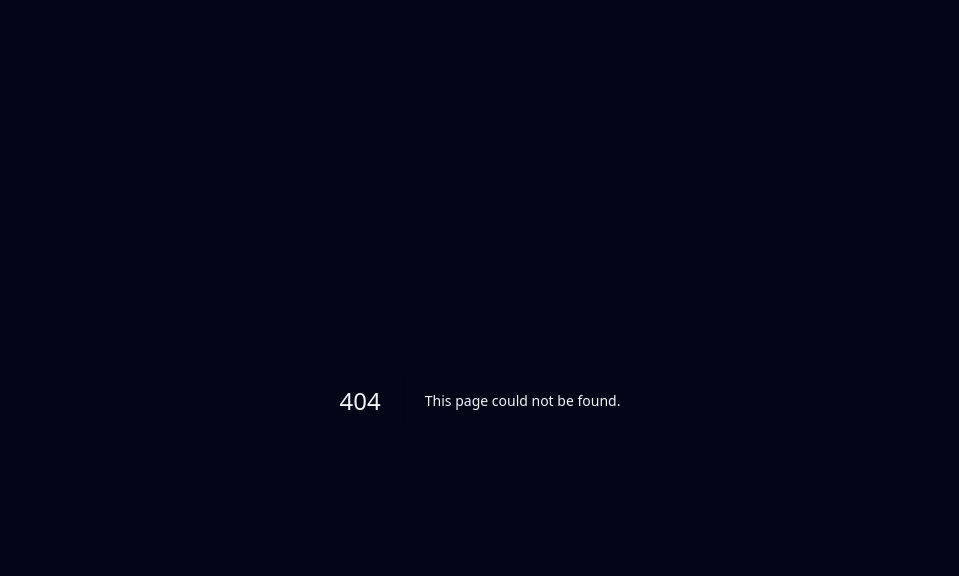
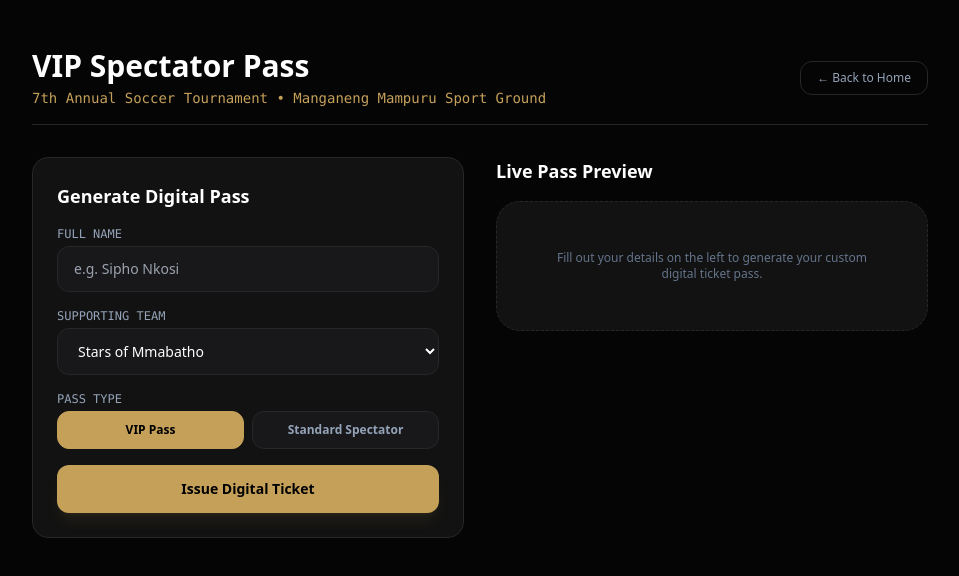
Before and after one commit to Belligerent15/kfc95--hub, a Next.js app: page /tickets in a window 1280 px wide. Before the commit this address had no page. Shown: the top 576 px of the page, without its empty margins (160-1119 px from the left). Built offline with nearby package versions, Linux system fonts and the light colour scheme.

Commit message:
feat: add digital VIP ticket generator page with QR code integration

```diff
--- a/package.json
+++ b/package.json
@@ -13,6 +13,7 @@
     "clsx": "^2.1.0",
     "lucide-react": "^0.344.0",
     "next": "14.1.0",
+    "qrcode.react": "^4.2.0",
     "react": "^18.2.0",
     "react-dom": "^18.2.0",
     "tailwind-merge": "^2.2.1"
--- /dev/null
+++ b/src/app/tickets/page.tsx
@@ -0,0 +1,177 @@
+'use client'
+
+import React, { useState } from 'react'
+import { QRCodeSVG } from 'qrcode.react'
+
+export default function TicketsPage() {
+  const [holderName, setHolderName] = useState('')
+  const [selectedTeam, setSelectedTeam] = useState('Stars of Mmabatho')
+  const [ticketTier, setTicketTier] = useState('VIP Pass')
+  const [generatedTicket, setGeneratedTicket] = useState<{
+    id: string
+    name: string
+    team: string
+    tier: string
+    issuedAt: string
+  } | null>(null)
+
+  const handleGenerate = (e: React.FormEvent) => {
+    e.preventDefault()
+    if (!holderName.trim()) return
+
+    const randomId = 'KFC95-' + Math.floor(100000 + Math.random() * 900000)
+    setGeneratedTicket({
+      id: randomId,
+      name: holderName,
+      team: selectedTeam,
+      tier: ticketTier,
+      issuedAt: new Date().toLocaleDateString(),
+    })
+  }
+
+  return (
+    <main className="min-h-screen bg-[#050505] text-slate-100 font-sans p-6 md:p-12">
+      <div className="max-w-4xl mx-auto">
+        {/* Header */}
+        <div className="flex justify-between items-center mb-8 border-b border-zinc-800 pb-4">
+          <div>
+            <h1 className="text-3xl font-black text-white">VIP Spectator Pass</h1>
+            <p className="text-sm text-[#c5a059] font-mono mt-1">
+              7th Annual Soccer Tournament • Manganeng Mampuru Sport Ground
+            </p>
+          </div>
+          <a
+            href="/"
+            className="text-xs text-slate-400 hover:text-white border border-zinc-800 px-4 py-2 rounded-xl transition"
+          >
+            ← Back to Home
+          </a>
+        </div>
+
+        <div className="grid md:grid-cols-2 gap-8 items-start">
+          {/* Form */}
+          <form
+            onSubmit={handleGenerate}
+            className="bg-[#121212] border border-zinc-800 p-6 rounded-2xl space-y-4"
+          >
+            <h2 className="text-lg font-bold text-white mb-2">Generate Digital Pass</h2>
+
+            <div>
+              <label className="block text-xs font-mono text-slate-400 mb-1">
+                FULL NAME
+              </label>
+              <input
+                type="text"
+                required
+                placeholder="e.g. Sipho Nkosi"
+                value={holderName}
+                onChange={(e) => setHolderName(e.target.value)}
+                className="w-full bg-zinc-900 border border-zinc-800 rounded-xl px-4 py-3 text-sm text-white focus:outline-none focus:border-[#c5a059]"
+              />
+            </div>
+
+            <div>
+              <label className="block text-xs font-mono text-slate-400 mb-1">
+                SUPPORTING TEAM
+              </label>
+              <select
+                value={selectedTeam}
+                onChange={(e) => setSelectedTeam(e.target.value)}
+                className="w-full bg-zinc-900 border border-zinc-800 rounded-xl px-4 py-3 text-sm text-white focus:outline-none focus:border-[#c5a059]"
+              >
+                <option value="Stars of Mmabatho">Stars of Mmabatho</option>
+                <option value="Makola FC">Makola FC</option>
+                <option value="Manganeng Brazil">Manganeng Brazil</option>
+                <option value="Manganeng Barcelona">Manganeng Barcelona</option>
+                <option value="Votex FC">Votex FC</option>
+                <option value="Maila United">Maila United</option>
+                <option value="De Stars FC">De Stars FC</option>
+                <option value="Platinum City">Platinum City</option>
+              </select>
+            </div>
+
+            <div>
+              <label className="block text-xs font-mono text-slate-400 mb-1">
+                PASS TYPE
+              </label>
+              <div className="grid grid-cols-2 gap-2">
+                {['VIP Pass', 'Standard Spectator'].map((tier) => (
+                  <button
+                    type="button"
+                    key={tier}
+                    onClick={() => setTicketTier(tier)}
+                    className={`py-2.5 rounded-xl text-xs font-bold transition border ${
+                      ticketTier === tier
+                        ? 'bg-[#c5a059] text-black border-[#c5a059]'
+                        : 'bg-zinc-900 text-slate-400 border-zinc-800 hover:border-zinc-700'
+                    }`}
+                  >
+                    {tier}
+                  </button>
+                ))}
+              </div>
+            </div>
+
+            <button
+              type="submit"
+              className="w-full bg-[#c5a059] hover:bg-[#b08943] text-black font-extrabold py-3.5 rounded-xl transition shadow-lg shadow-[#c5a059]/10 text-sm mt-4"
+            >
+              Issue Digital Ticket
+            </button>
+          </form>
+
+          {/* Pass Preview Card */}
+          <div className="space-y-4">
+            <h2 className="text-lg font-bold text-white">Live Pass Preview</h2>
+
+            {generatedTicket ? (
+              <div className="bg-gradient-to-br from-zinc-900 via-[#121212] to-black border-2 border-[#c5a059]/60 rounded-3xl p-6 relative overflow-hidden shadow-2xl">
+                <div className="flex justify-between items-start mb-6">
+                  <div>
+                    <span className="text-[10px] font-mono uppercase bg-[#c5a059]/20 text-[#c5a059] border border-[#c5a059]/40 px-2.5 py-0.5 rounded-full font-bold">
+                      {generatedTicket.tier}
+                    </span>
+                    <h3 className="text-xl font-black text-white mt-2">KFC95 HUB</h3>
+                    <p className="text-xs text-slate-400">Keeper Of The Nation 2026</p>
+                  </div>
+                  <div className="bg-white p-2 rounded-xl">
+                    <QRCodeSVG
+                      value={`https://kfc95-hub.onrender.com/tickets?id=${generatedTicket.id}`}
+                      size={72}
+                    />
+                  </div>
+                </div>
+
+                <div className="space-y-3 border-t border-zinc-800 pt-4 font-mono text-xs">
+                  <div>
+                    <span className="text-slate-500 block text-[10px]">TICKET HOLDER</span>
+                    <span className="text-white font-bold text-sm">{generatedTicket.name}</span>
+                  </div>
+                  <div className="flex justify-between">
+                    <div>
+                      <span className="text-slate-500 block text-[10px]">AFFILIATION</span>
+                      <span className="text-[#c5a059] font-bold">{generatedTicket.team}</span>
+                    </div>
+                    <div className="text-right">
+                      <span className="text-slate-500 block text-[10px]">TICKET ID</span>
+                      <span className="text-slate-300 font-bold">{generatedTicket.id}</span>
+                    </div>
+                  </div>
+                </div>
+
+                <div className="mt-6 pt-4 border-t border-dashed border-zinc-800 flex justify-between items-center text-[10px] text-slate-500 font-mono">
+                  <span>Manganeng Mampuru Ground</span>
+                  <span>Dec 19–29, 2026</span>
+                </div>
+              </div>
+            ) : (
+              <div className="bg-[#121212] border border-dashed border-zinc-800 rounded-3xl p-12 text-center text-slate-500 text-xs">
+                Fill out your details on the left to generate your custom digital ticket pass.
+              </div>
+            )}
+          </div>
+        </div>
+      </div>
+    </main>
+  )
+}
```
Also changed, not shown: 1 other file (tests, documents, lock files or other folders).
